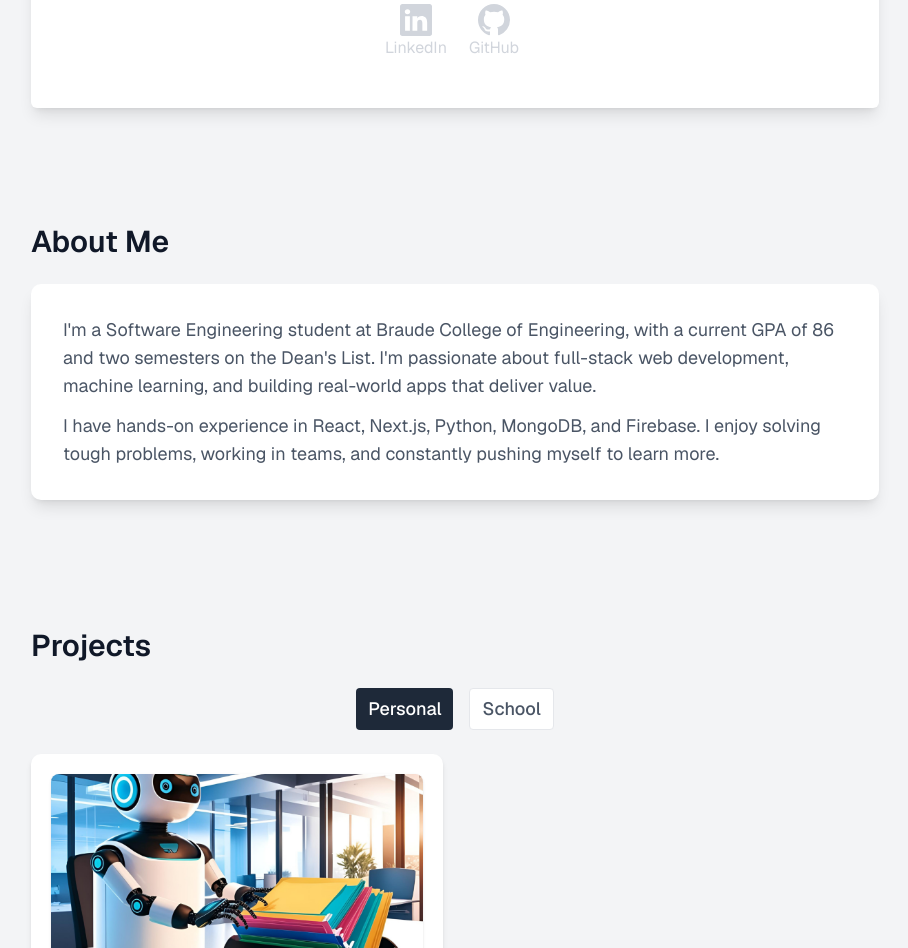
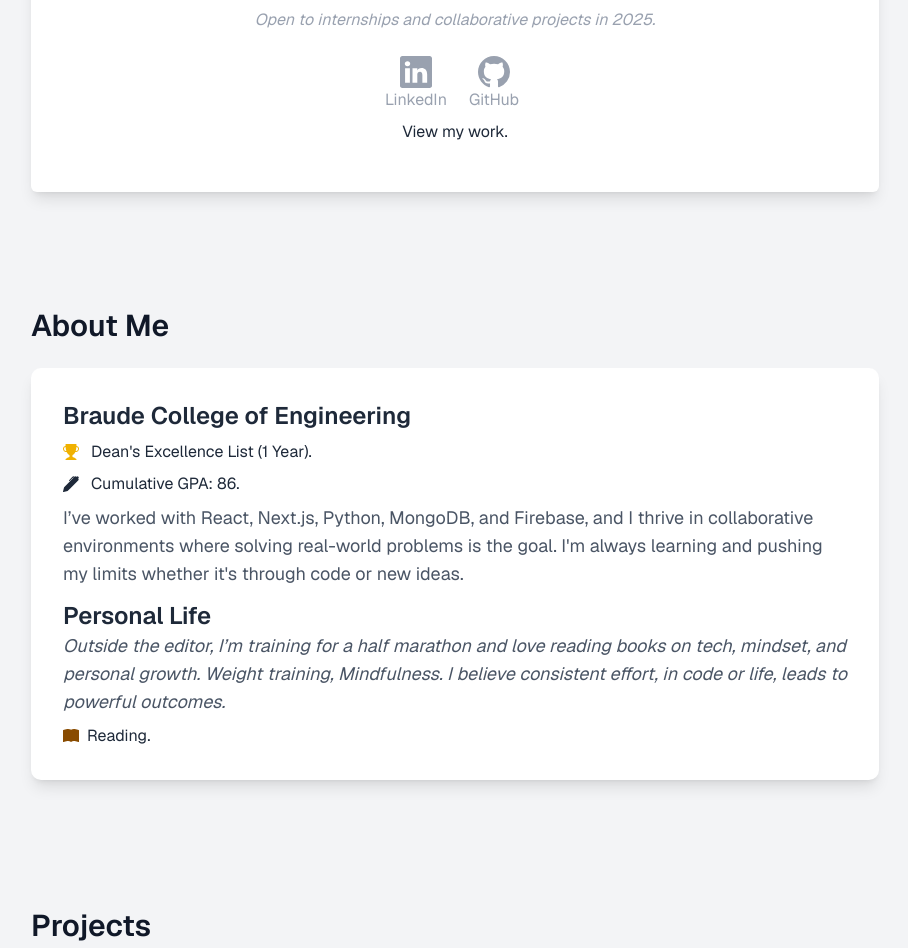
Before and after one commit to DanielFeldman1/portfolio, a Next.js app: page / in a window 1280 px wide. Shown: the part 560-1508 px from the top of the page, without its empty margins (185-1093 px from the left). Built offline with nearby package versions, Linux system fonts and the light colour scheme.

Commit message:
Updated About Me section
[+] Tweaked about me section to not only be text, added some svgs, still WIP.

```diff
--- a/src/app/page.js
+++ b/src/app/page.js
@@ -220,14 +220,20 @@ export default function Portfolio() {
               <h2 className="text-5xl font-semibold mb-2 bg-gradient-to-r text-transparent from-cyan-400 via-purple-500 to-orange-400 bg-clip-text">
                 Hi, I'm Daniel Feldman.
               </h2>
-              <p className="text-2xl text-gray-600 max-w-xl">
-                Software Engineering Student passionate about machine learning,
-                full stack development, and elegant digital solutions.
+              <p className="text-2xl text-gray-600 max-w-xl mb-2 font-normal">
+                Software Engineering Student, passionate about building clean
+                and intelligent applications.
+              </p>
+              <p className="text-lg text-gray-500 max-w-xl mb-2">
+                UI/UX Design | Full-Stack Development | Machine Learning
+              </p>
+              <p className="text-md text-gray-400 max-w-xl m-2 italic">
+                Open to internships and collaborative projects in 2025.
               </p>
               <div className="pt-4 grid grid-cols-2 gap-4">
                 <a
                   href="https://linkedin.com/in/dany-feldman"
-                  className="flex items-center flex-col text-gray-300 hover:text-cyan-400 duration-500"
+                  className="flex items-center flex-col text-gray-400 hover:text-cyan-400 duration-500"
                 >
                   <svg
                     xmlns="http://www.w3.org/2000/svg"
@@ -243,7 +249,7 @@ export default function Portfolio() {
                 </a>
                 <a
                   href="https://github.com/DanielFeldman1"
-                  className="flex flex-col items-center text-gray-300 hover:text-purple-400 duration-500"
+                  className="flex flex-col items-center text-gray-400 hover:text-purple-400 duration-500"
                 >
                   <svg
                     xmlns="http://www.w3.org/2000/svg"
@@ -258,6 +264,9 @@ export default function Portfolio() {
                   GitHub
                 </a>
               </div>
+              <a href="#projects" className="mt-2 hover:text-orange-400">
+                View my work.
+              </a>
             </div>
           </section>
 
@@ -267,18 +276,66 @@ export default function Portfolio() {
               About Me
             </h3>
             <div className="bg-white rounded-lg shadow-lg px-8 py-8">
+              <h4 className="font-semibold text-2xl">
+                Braude College of Engineering
+              </h4>
+              <div className="space-y-2 my-2">
+                <div className="flex flex-row gap-3 items-center">
+                  <svg
+                    xmlns="http://www.w3.org/2000/svg"
+                    width="16"
+                    height="16"
+                    fill="currentColor"
+                    className="text-yellow-500 bi bi-trophy-fill"
+                    viewBox="0 0 16 16"
+                  >
+                    <path d="M2.5.5A.5.5 0 0 1 3 0h10a.5.5 0 0 1 .5.5q0 .807-.034 1.536a3 3 0 1 1-1.133 5.89c-.79 1.865-1.878 2.777-2.833 3.011v2.173l1.425.356c.194.048.377.135.537.255L13.3 15.1a.5.5 0 0 1-.3.9H3a.5.5 0 0 1-.3-.9l1.838-1.379c.16-.12.343-.207.537-.255L6.5 13.11v-2.173c-.955-.234-2.043-1.146-2.833-3.012a3 3 0 1 1-1.132-5.89A33 33 0 0 1 2.5.5m.099 2.54a2 2 0 0 0 .72 3.935c-.333-1.05-.588-2.346-.72-3.935m10.083 3.935a2 2 0 0 0 .72-3.935c-.133 1.59-.388 2.885-.72 3.935" />
+                  </svg>
+                  <p>Dean's Excellence List (1 Year).</p>
+                </div>
+                <div className="flex flex-row gap-3 items-center">
+                  <svg
+                    xmlns="http://www.w3.org/2000/svg"
+                    width="16"
+                    height="16"
+                    fill="currentColor"
+                    className="bi bi-pen-fill"
+                    viewBox="0 0 16 16"
+                  >
+                    <path d="m13.498.795.149-.149a1.207 1.207 0 1 1 1.707 1.708l-.149.148a1.5 1.5 0 0 1-.059 2.059L4.854 14.854a.5.5 0 0 1-.233.131l-4 1a.5.5 0 0 1-.606-.606l1-4a.5.5 0 0 1 .131-.232l9.642-9.642a.5.5 0 0 0-.642.056L6.854 4.854a.5.5 0 1 1-.708-.708L9.44.854A1.5 1.5 0 0 1 11.5.796a1.5 1.5 0 0 1 1.998-.001" />
+                  </svg>
+                  <p>Cumulative GPA: 86.</p>
+                </div>
+              </div>
               <p className="text-lg text-gray-600 mb-3">
-                I'm a Software Engineering student at Braude College of
-                Engineering, with a current GPA of 86 and two semesters on the
-                Dean's List. I'm passionate about full-stack web development,
-                machine learning, and building real-world apps that deliver
-                value.
+                I’ve worked with React, Next.js, Python, MongoDB, and Firebase,
+                and I thrive in collaborative environments where solving
+                real-world problems is the goal. I'm always learning and pushing
+                my limits whether it's through code or new ideas.
               </p>
-              <p className="text-lg text-gray-600">
-                I have hands-on experience in React, Next.js, Python, MongoDB,
-                and Firebase. I enjoy solving tough problems, working in teams,
-                and constantly pushing myself to learn more.
+              <h4 className="font-semibold text-2xl">
+                Personal Life
+              </h4>
+              <p className="text-lg text-gray-600 italic">
+                Outside the editor, I’m training for a half marathon and love
+                reading books on tech, mindset, and personal growth. Weight training, Mindfulness. I believe
+                consistent effort, in code or life, leads to powerful outcomes.
               </p>
+              <div className='mt-2'>
+                <div className='flex flex-row items-center gap-2'>
+                  <svg
+                    xmlns="http://www.w3.org/2000/svg"
+                    width="16"
+                    height="16"
+                    fill="currentColor"
+                    className="text-yellow-800 bi bi-book-fill"
+                    viewBox="0 0 16 16"
+                  >
+                    <path d="M8 1.783C7.015.936 5.587.81 4.287.94c-1.514.153-3.042.672-3.994 1.105A.5.5 0 0 0 0 2.5v11a.5.5 0 0 0 .707.455c.882-.4 2.303-.881 3.68-1.02 1.409-.142 2.59.087 3.223.877a.5.5 0 0 0 .78 0c.633-.79 1.814-1.019 3.222-.877 1.378.139 2.8.62 3.681 1.02A.5.5 0 0 0 16 13.5v-11a.5.5 0 0 0-.293-.455c-.952-.433-2.48-.952-3.994-1.105C10.413.809 8.985.936 8 1.783" />
+                  </svg>
+                  <p>Reading.</p>
+                </div>
+              </div>
             </div>
           </section>
 
@@ -335,13 +392,15 @@ export default function Portfolio() {
                   <p className="mb-3 text-lg text-gray-600">
                     {proj.description}
                   </p>
-                  {proj.github && <a
-                    href={proj.github}
-                    onClick={(e) => e.stopPropagation()}
-                    className="hover:text-purple-400 duration-500 text-md font-semibold"
-                  >
-                    View on GitHub.
-                  </a>}
+                  {proj.github && (
+                    <a
+                      href={proj.github}
+                      onClick={(e) => e.stopPropagation()}
+                      className="hover:text-purple-400 duration-500 text-md font-semibold"
+                    >
+                      View on GitHub.
+                    </a>
+                  )}
                 </div>
               ))}
             </div>
```
